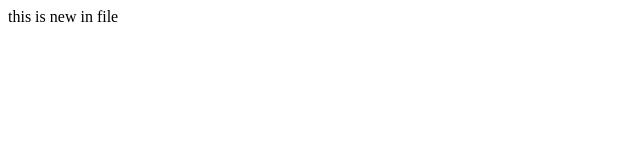
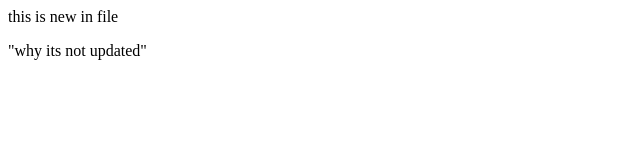
Before and after one commit to Aman-Gupta710/LocalTechnology, a plain HTML site: page index.html in a window 1280 px wide. Shown: the whole page, without its empty margins (0-640 px from the left). Drawn offline with Linux system fonts and the light colour scheme.

Commit message:
commit added at last

```diff
--- a/index.html
+++ b/index.html
@@ -1 +1,2 @@
 <p>this is new <param name="roll" value="21"> in file </p>
+<p>"why its not updated"</p>
```
